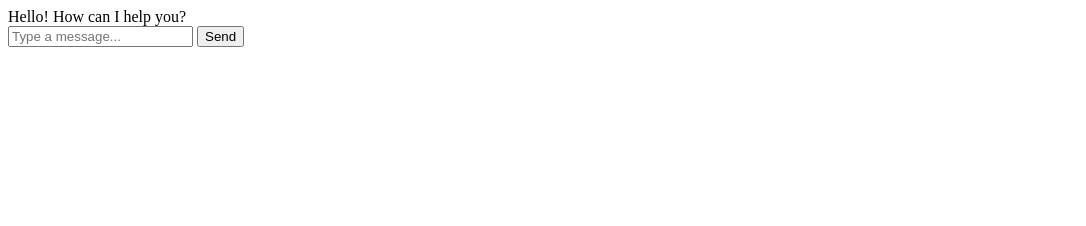
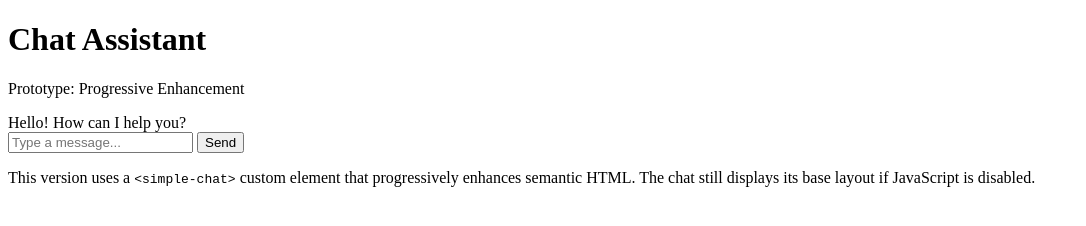
Before and after one commit to RoysHaynes/lab6-components, a plain HTML site: page chat-webcomponent-pe/index.html in a window 1280 px wide. Shown: the whole page, without its empty margins (0-1086 px from the left). Drawn offline with Linux system fonts and the light colour scheme.

Commit message:
Feat: completed initial HTML set up for PE approach

```diff
--- a/chat-webcomponent-pe/index.html
+++ b/chat-webcomponent-pe/index.html
@@ -3,16 +3,28 @@
 <head>
     <meta charset="UTF-8">
     <title>Title</title>
+    <link rel="stylesheet" href="styles.css">
 </head>
 <body>
-<simple-chat>
-    <div class="messages">
-        <div class="message bot">Hello! How can I help you?</div>
+<simple-chat id="chat">
+    <header class="chat-header">
+        <h1>Chat Assistant</h1>
+        <p class="subtitle">Prototype: Progressive Enhancement</p>
+    </header>
+    <div class="messages" role="log" aria-live="polite" aria-relevant="additions">
+        <div class="bot-messages">Hello! How can I help you?</div>
     </div>
-    <form class="input-area">
+    <form class="input-area" autocomplete="off">
         <input type="text" placeholder="Type a message...">
         <button type="submit">Send</button>
     </form>
+    <footer class="chat-footer">
+        <p>
+            This version uses a <code>&lt;simple-chat&gt;</code> custom element
+            that progressively enhances semantic HTML.
+            The chat still displays its base layout if JavaScript is disabled.
+        </p>
+    </footer>
 </simple-chat>
 </body>
 </html>
```
